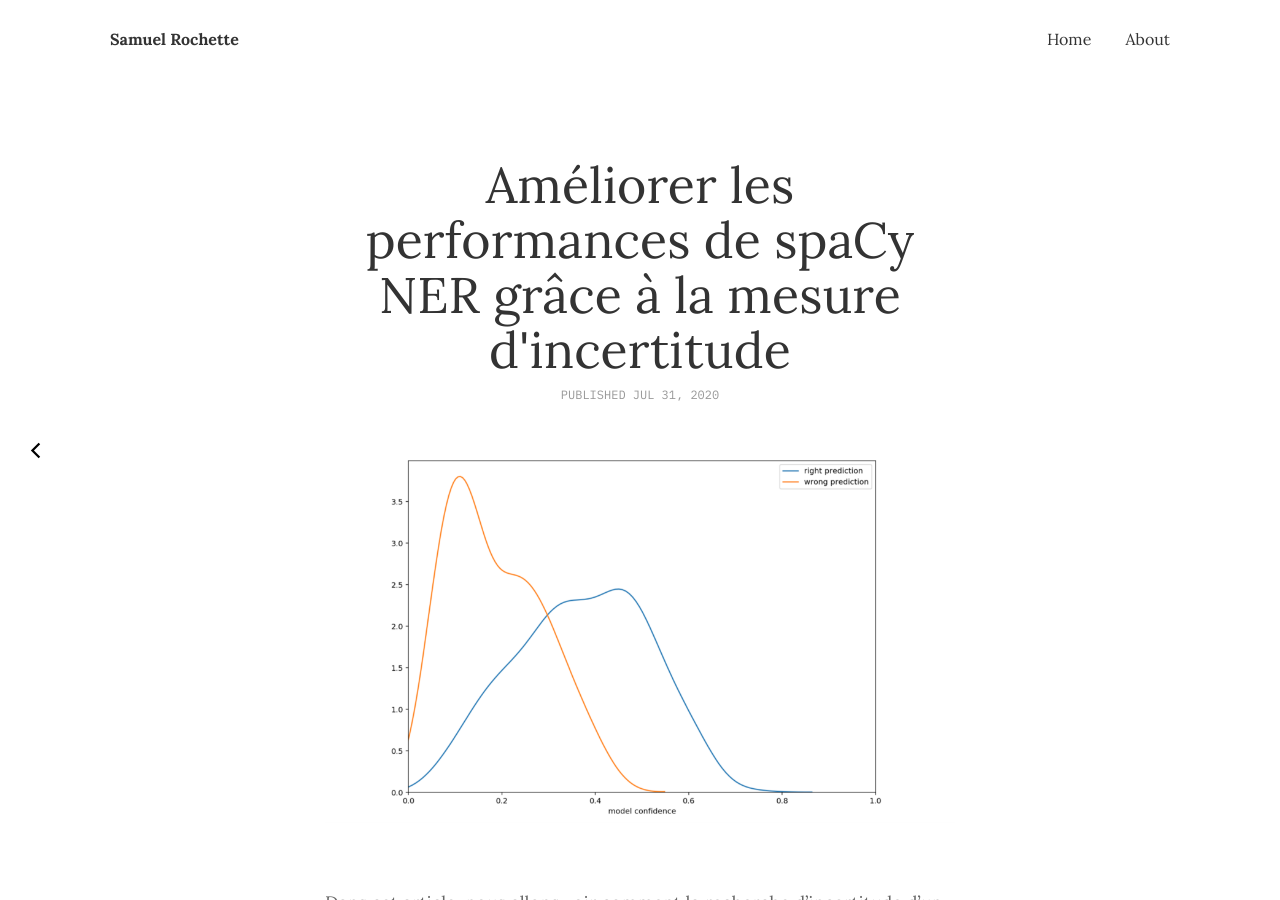
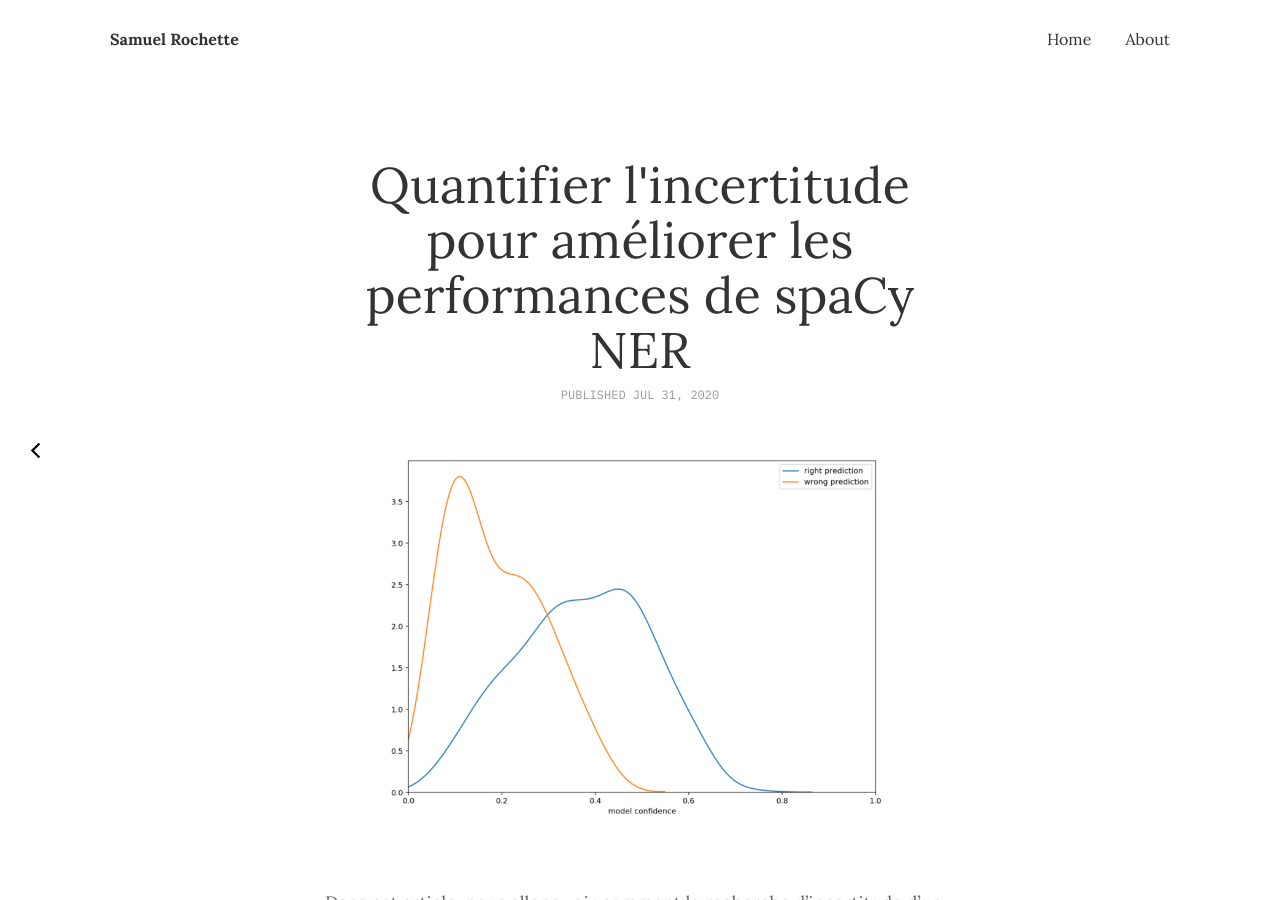
Before and after one commit to Saxamos/Saxamos.github.io, a Jekyll site: the page built from _posts/2020-07-31-fr-improve-spacy-s-ner-performance-through-uncertainty.md, in a window 1280 px wide and 900 px high. Built offline with Jekyll 4.4.1, drawn with Linux system fonts in a browser that asks for light colours; formulas are drawn with MathJax 3.

```diff
--- a/_layouts/default.html
+++ b/_layouts/default.html
@@ -5,9 +5,9 @@
 
 <body>
 
-  {% if site.google_analytics and jekyll.environment != 'dev' %}
+<!--  {% if site.google_analytics and jekyll.environment != 'dev' %}-->
     {% include google-analytics.html %}
-  {% endif %}
+<!--  {% endif %}-->
 
   {% include header.html %}
 
--- a/_posts/2020-07-31-fr-improve-spacy-s-ner-performance-through-uncertainty.md
+++ b/_posts/2020-07-31-fr-improve-spacy-s-ner-performance-through-uncertainty.md
@@ -1,6 +1,6 @@
 ---
 layout: post
-title:  Améliorer les performances de spaCy NER grâce à la mesure d'incertitude
+title:  Quantifier l'incertitude pour améliorer les performances de spaCy NER
 date:   2020-07-31
 image:  /assets/img/2020-07-31/model_confidence.png
 tags:   [Incertitude, NER, spaCy, Probabilité]
```
Also changed, not shown: _drafts/improve-spacy-s-ner-performance-through-uncertainty.md (+3 -3 lines), _includes/google-analytics.html (+16 -6 lines), README.md.
